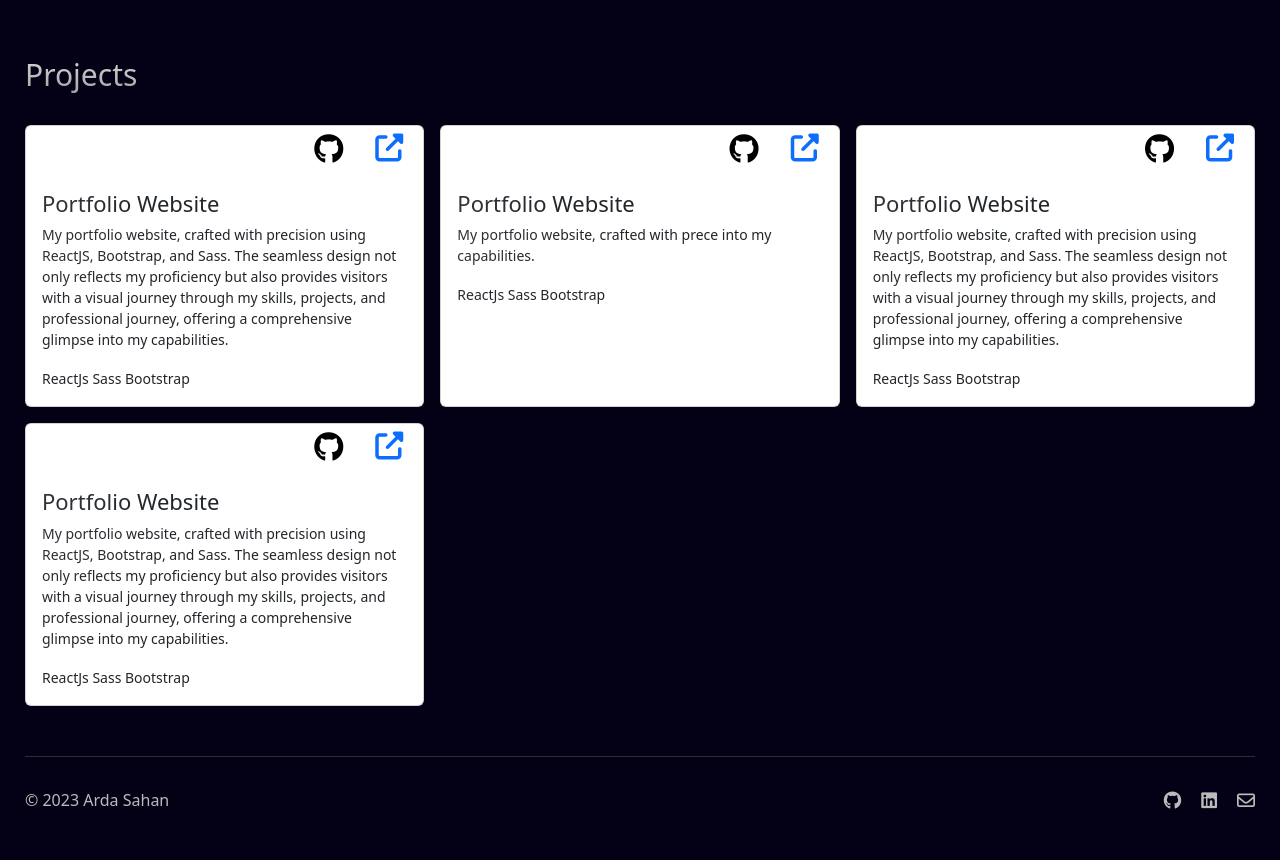
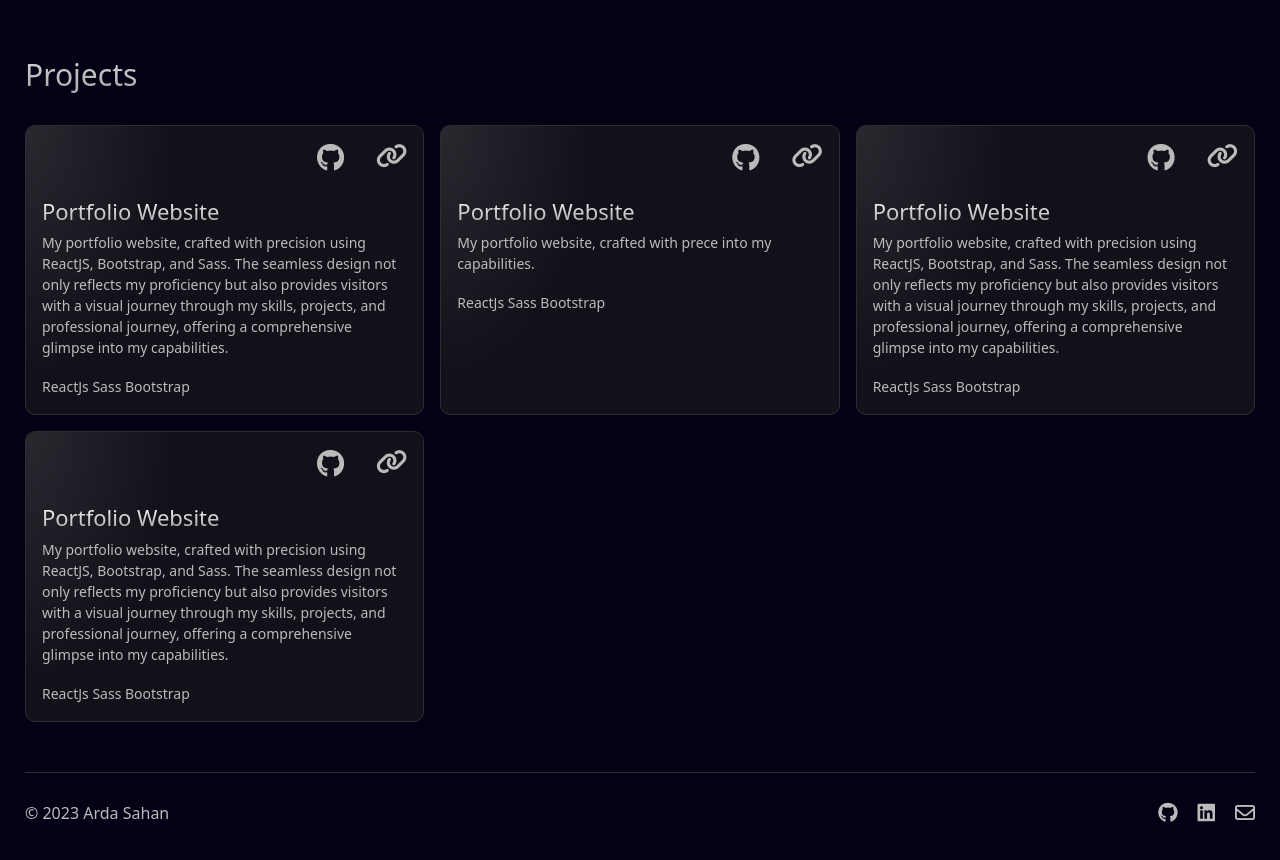
Before and after one commit to SahanArda/Portfolio-V4, a React (Vite) app: page / in a window 1280 px wide. Shown: the part 840-1700 px from the top of the page. Built offline with nearby package versions, Linux system fonts and the light colour scheme.

Commit message:
changed hover color of icons

```diff
--- a/src/components/ProjectCard/ProjectCard.jsx
+++ b/src/components/ProjectCard/ProjectCard.jsx
@@ -17,10 +17,10 @@ const ProjectCard = ({
   };
   return (
     <div className="col">
-      <div className="card h-100">
+      <div className={`card h-100 ${styles.full_card}`}>
 				<div className={styles.gradient}></div>
-        <ul className="nav justify-content-end mx-1">
-          <li className="nav-item">
+        <ul className="nav justify-content-end">
+          <li className={`nav-item ${styles.icon}`}>
             <a
               className="nav-link"
               href={githubLink}
@@ -30,21 +30,21 @@ const ProjectCard = ({
               <i className={`fa-brands fa-github ${styles.github_icon}`} />
             </a>
           </li>
-          <li className="nav-item">
+          <li className={`nav-item ${styles.icon}`}>
             <a
               className="nav-link"
               href={demoLink}
               target="_blank"
               rel="noopener noreferrer"
             >
-              <i className={`fa-solid fa-up-right-from-square ${styles.link_icon}`}></i>
+              <i className={`fa-solid fa-link ${styles.link_icon}`}></i>
             </a>
           </li>
         </ul>
         <div className={`card-body ${styles.card_body}`}>
           <h5 className={`card-title ${styles.title}`}>{title}</h5>
           <p className={`card-text ${styles.desc}`}>{description}</p>
-          <p className="card-text">
+          <p className={`card-text ${styles.tech}`}>
             <small>{technologies}</small>
           </p>
         </div>
--- a/src/components/ProjectCard/ProjectCard.module.css
+++ b/src/components/ProjectCard/ProjectCard.module.css
@@ -1,4 +1,7 @@
-.gradient {
+.full_card:hover {
+  border: 1px solid var(--border-hover);
+}
+.full_card .gradient {
   position: relative;
   top: 0;
   left: 0;
@@ -6,20 +9,37 @@
   height: 250px;
   position: absolute;
   background: radial-gradient(100% 100% at 0% 0%, hsla(0, 0%, 100%, 0.1), transparent);
+  border-radius: 9px 0 0 0;
 }
-
-.github_icon {
-  font-size: 30px;
-  color: black;
+.full_card .icon {
+  margin-top: 10px;
 }
-
-.link_icon {
+.full_card .icon .github_icon {
+  color: var(--text-color);
   font-size: 28px;
+  transition: color 0.2s ease-in-out;
 }
-
-.card_body .title {
+.full_card .icon .github_icon:hover {
+  color: var(--white);
+}
+.full_card .icon .link_icon {
+  color: var(--text-color);
+  font-size: 25px;
+  transition: color 0.2s ease-in-out;
+}
+.full_card .icon .link_icon:hover {
+  color: var(--white);
+}
+.full_card .card_body .title {
+  background: linear-gradient(#fff, #a5a5a5);
+  -webkit-background-clip: text;
+  -webkit-text-fill-color: transparent;
   font-size: 22px;
 }
-.card_body .desc {
+.full_card .card_body .desc {
+  color: var(--text-color);
   font-size: 14px;
+}
+.full_card .card_body .tech {
+  color: var(--text-color);
 }/*# sourceMappingURL=ProjectCard.module.css.map */
--- a/src/components/ProjectCard/ProjectCard.module.sass
+++ b/src/components/ProjectCard/ProjectCard.module.sass
@@ -1,23 +1,49 @@
-.gradient
-    position: relative
-    top: 0
-    left: 0
-    width: 150px
-    height: 250px
-    position: absolute
-    background: radial-gradient(100% 100% at 0% 0%,hsla(0,0%,100%,.1),transparent)
+.full_card
+    // transition: transform 0.4s ease
+    &:hover
+        // transform: translateY(-10px)
+        border: 1px solid var(--border-hover)
 
-.github_icon
-    font-size: 30px
-    color: black
+    .gradient
+        position: relative
+        top: 0
+        left: 0
+        width: 150px
+        height: 250px
+        position: absolute
+        background: radial-gradient(100% 100% at 0% 0%,hsla(0,0%,100%,.1),transparent)
+        border-radius: 9px 0 0 0
 
-.link_icon
-    font-size: 28px
+    .icon
+        margin-top: 10px
 
-.card_body
+        .github_icon
+            color: var(--text-color)
+            font-size: 28px
+            transition: color 0.2s ease-in-out
 
-    .title
-        font-size: 22px
+            &:hover
+                color: var(--white)
 
-    .desc
-        font-size: 14px
+        .link_icon
+            color: var(--text-color)
+            font-size: 25px
+            transition: color 0.2s ease-in-out
+
+            &:hover
+                color: var(--white)
+
+    .card_body
+
+        .title
+            background: linear-gradient(#fff, #a5a5a5)
+            -webkit-background-clip: text
+            -webkit-text-fill-color: transparent
+            font-size: 22px
+
+        .desc
+            color: var(--text-color)
+            font-size: 14px
+
+        .tech
+            color: var(--text-color)
--- a/src/index.css
+++ b/src/index.css
@@ -7,6 +7,8 @@
 :root {
     --background-color: #040015;
     --accent-color: #6ea8fe;
+    --border-color: #2d2d2d;
+    --border-hover: #4c4c4c;
 
     --white: #ffffff;
     --text-color: #bbbbbb;
@@ -26,9 +28,8 @@ section {
     margin: 0 auto;
 }
 
-/* .card {
-    background-color: #8200ff;
-    background: linear-gradient(#fff, #8200ff);
-    background: rgb(130,0,255);
-    background: linear-gradient(135deg, rgba(130,0,255,1) 0%, rgba(45,45,50,1) 0%);
-} */
+.card {
+    background-color: #1c1c1c98;
+    border-radius: 10px;
+    border: 1px solid #2d2d2d;
+}
--- a/src/sections/Footer/Footer.module.css
+++ b/src/sections/Footer/Footer.module.css
@@ -2,21 +2,21 @@
   display: flex;
   justify-content: space-between;
   align-items: center;
-  padding: 30px 0;
-  border-top: 1px solid #2d2d2d;
+  padding: 25px 0;
+  border-top: 1px solid var(--border-color);
   color: var(--text-color);
 }
 .footer .contact_links {
   display: flex;
   gap: 20px;
-  font-size: 18px;
+  font-size: 20px;
 }
 .footer .contact_links a .icons {
   color: var(--text-color);
   transition: color 0.2s ease-in-out;
 }
 .footer .contact_links a .icons:hover {
-  color: var(--accent-color);
+  color: var(--white);
 }
 
 @media screen and (max-width: 650px) {
--- a/src/sections/Footer/Footer.module.sass
+++ b/src/sections/Footer/Footer.module.sass
@@ -2,14 +2,14 @@
     display: flex
     justify-content: space-between
     align-items: center
-    padding: 30px 0
-    border-top: 1px solid #2d2d2d
+    padding: 25px 0
+    border-top: 1px solid var(--border-color)
     color: var(--text-color)
 
     .contact_links
         display: flex
         gap: 20px
-        font-size: 18px
+        font-size: 20px
 
         a
             .icons
@@ -17,7 +17,7 @@
                 transition: color 0.2s ease-in-out
 
                 &:hover
-                    color: var(--accent-color)
+                    color: var(--white)
 
 
 @media screen and (max-width: 650px)
```
Also changed, not shown: 2 other files (tests, documents, lock files or other folders).
